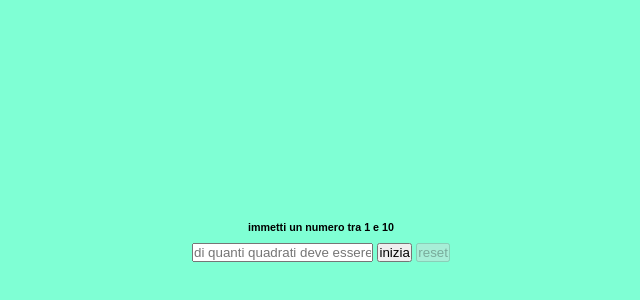
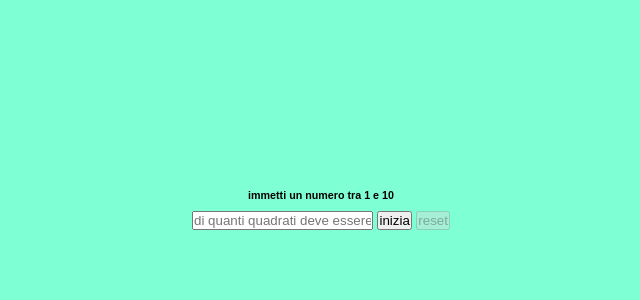
Before and after one commit to Kokkolino/js-campominato-grid, a plain HTML site: page index.html in a window 1280 px wide. Shown: the part 16-316 px from the top of the page, without its empty margins (319-959 px from the left). Drawn offline with Linux system fonts and the light colour scheme.

Commit message:
padding fix

```diff
--- a/assets/css/style.css
+++ b/assets/css/style.css
@@ -18,7 +18,7 @@ body{
 }
 
 form{
-    padding: 80px 0;
+    padding: 20px 0 30px 0;
     text-align: center;
     flex-basis: 100%;
 }
```
